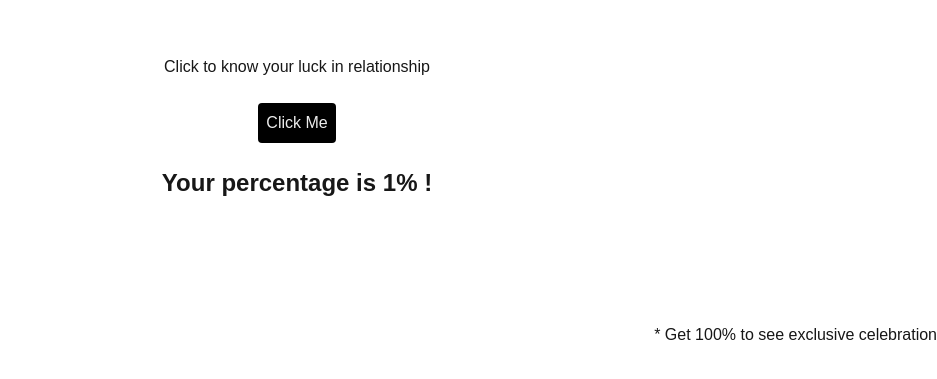
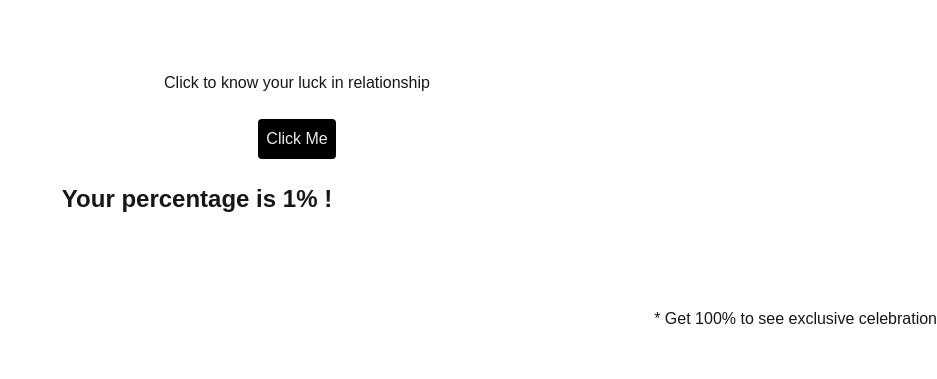
Before and after one commit to Riyaszingbizz/projectraju, a Next.js app: page / in a window 1280 px wide. Shown: the part 199-578 px from the top of the page, without its empty margins (343-1280 px from the left). Built offline with nearby package versions, Linux system fonts and the light colour scheme.

Commit message:
captain prabakar

```diff
--- a/app/page.tsx
+++ b/app/page.tsx
@@ -23,11 +23,11 @@
       setRaju("");
     }
     else if (riyas <=99) {
-      setHeart("💖💖💖💖");
+      setHeart("💖💖💖");
       setRaju("");
     }
     else if (riyas < 101) {
-      setHeart("😱😱😱😱😱");
+      setHeart("😱😱😱");
       setRaju("/raju.mp4");
 
     }
@@ -37,7 +37,7 @@
     <div className="h-screen w-full flex flex-col items-center justify-center gap-6">
       <div className="">Click to know your luck in relationship</div>
       <button onClick={handle} className="bg-black/100 text-[#ededed] p-2 rounded transform hover:bg-black/50 transition-transform duration-300">Click Me</button>
-      <div className="text-2xl font-bold text-center justify-items-center">
+      <div className="text-2xl font-bold text-center flex justify-items-center">
         Your percentage is {count}% {heart}!
         <video src={raju} width={200} height={200} autoPlay loop>get 100 percent to see celebration</video>
       </div>
```
